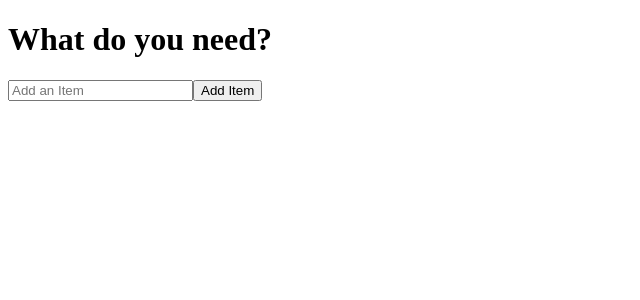
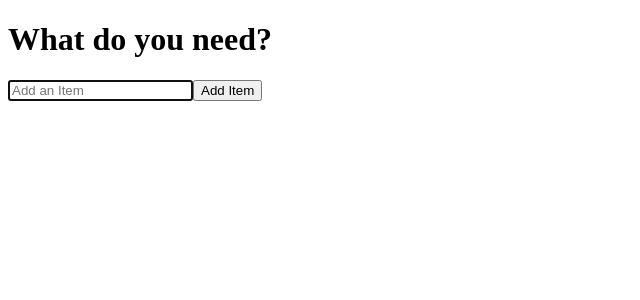
Before and after one commit to mbbaber/groceryApp, a React (Create React App) app: page / in a window 1280 px wide. Shown: the top 300 px of the page, without its empty margins (0-640 px from the left). Built offline with nearby package versions, Linux system fonts and the light colour scheme.

Commit message:
add focus to add and edit forms

```diff
--- a/src/components/ItemForm.js
+++ b/src/components/ItemForm.js
@@ -1,7 +1,13 @@
-import React, {useState} from "react";
+import React, {useState, useEffect, useRef} from "react";
 
 function ItemForm(props) {
     const [input, setInput] = useState('');
+
+    const focus = useRef(null);
+
+    useEffect(() => {
+        focus.current.focus() //focus on whatever you put as the ref
+    })
 
     const handleSubmit = e => {
         e.preventDefault(); //prevents refresh of page upon click
@@ -28,6 +34,7 @@ function ItemForm(props) {
                     name="text"
                     className="item-input"
                     onChange={handleChange}
+                    ref={focus}
                 />
                 <button className="item-button">Add Item</button>
             </form>
```
